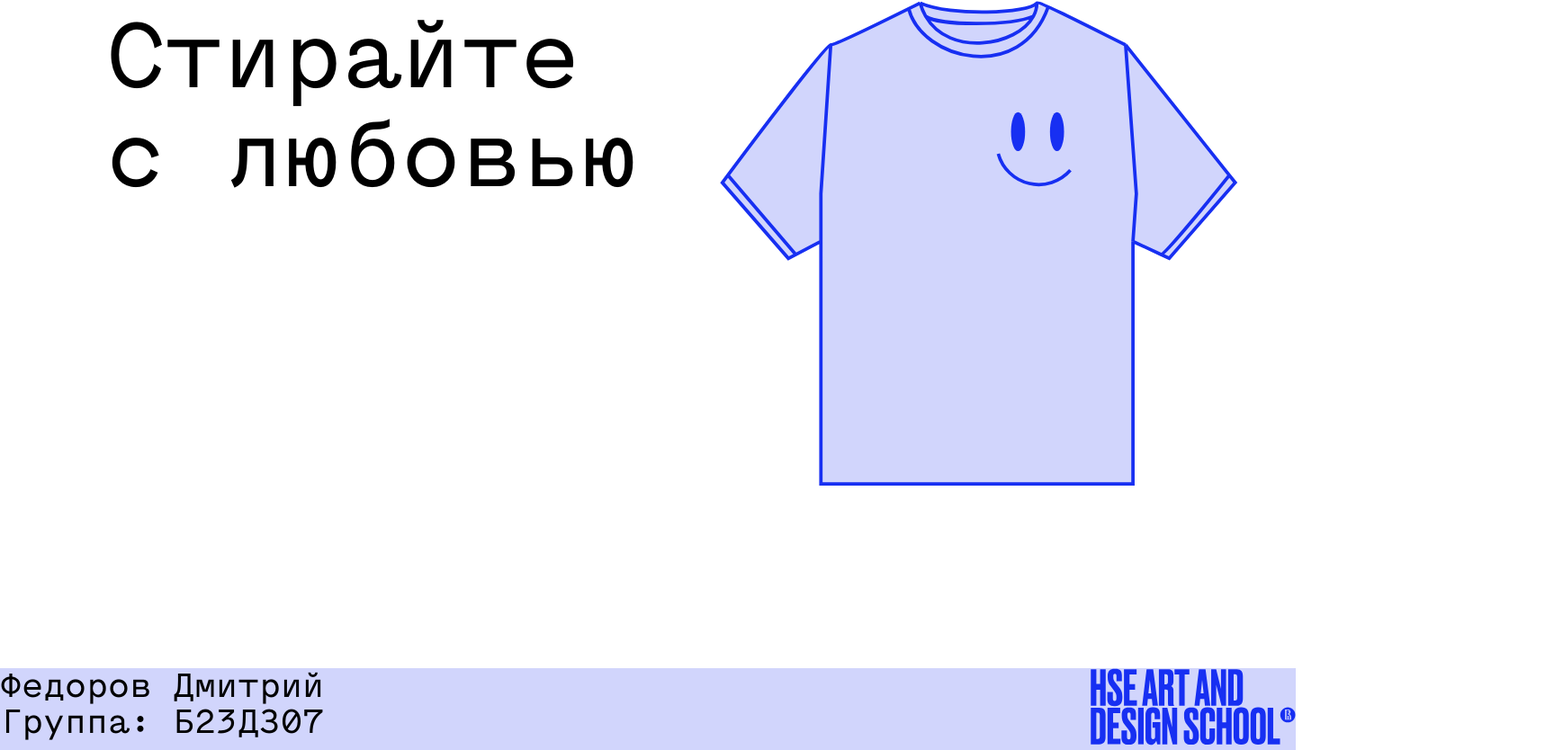
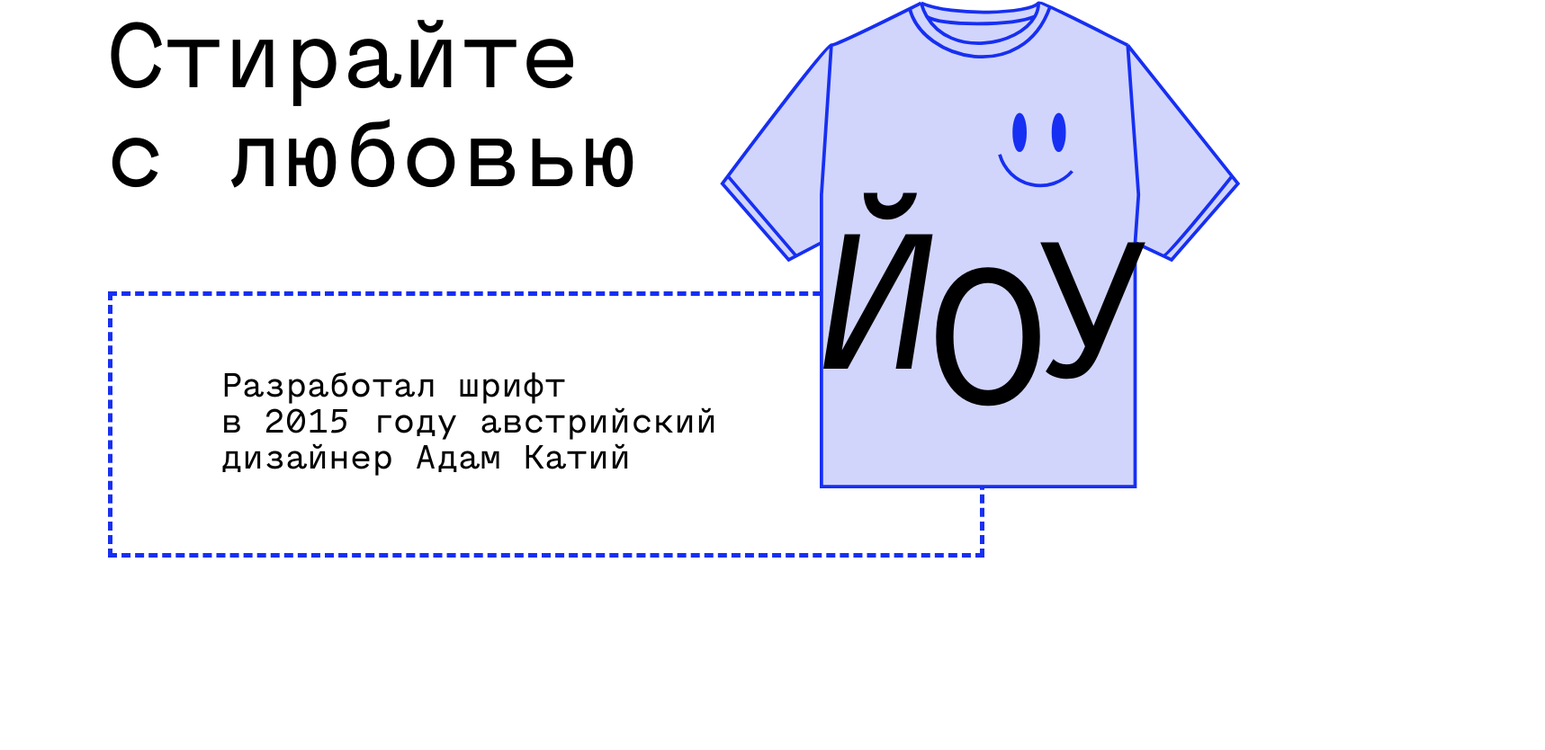
Before and after one commit to fedorovvdmitry/Menoe-Grotesque-Pro, a plain HTML site: page index.html in a window 1280 px wide. Shown: the part 906-1740 px from the top of the page at 90% size, 1717 px wide, since content can reach past the window. Drawn offline with Linux system fonts and the light colour scheme.

Commit message:
Add 2 section

```diff
--- a/index.html
+++ b/index.html
@@ -59,7 +59,20 @@
    <section>
         <div>
             <h1 id="right">Стирайте<br>с любовью</h1>
-            <img id="t-shirt" src="images/t-shirt.svg" alt="Футболка">
+            <div id="Rectangle1" style="width:964px;
+                height:286px;
+                border:5px dashed #172FF2;"><p id="caption">Разработал шрифт
+                <br>в 2015 году австрийский
+                <br>дизайнер Адам Катий</p>
+
+            </div>
+            <div id="t-shirt">
+                <img src="images/t-shirt.svg" alt="Футболка">
+                <p id="yo1">Й</p>
+                <p id="yo2">О</p>
+                <p id="yo3">У</p>
+            </div>
+
         </div>
    </section>
 
--- a/stylesheets/layout.css
+++ b/stylesheets/layout.css
@@ -50,12 +50,12 @@ body {
   left: 90px;
   top: 200px;
 }
-
 #star2 {
   position: absolute;
   left: 938px;
   top: 425px;
 }
+
 #star3 {
   position: absolute;
   left: 1164px;
@@ -65,6 +65,8 @@ body {
 #t-shirt {
   width: 576px;
   margin: 200px 0 0 800px;
+  position: relative;
+  z-index: 0;
 }
 
 footer {
@@ -78,12 +80,58 @@ body {
   color: #000000;
   font-size: 40px;
   float: left;
-    /* position: absolute;
-    left: 720px;
-    top: 600px; */
+  position: relative;
+  left: 120px;
+  top: 100px;
 }
 
 footer img {
-    /* margin: 0 0 0 1080px; */
-    float: right;
+  position: relative;
+  left: 730px;
+  top: 100px;
 }
+
+#yo1 {
+  font-family: 'MenoeGrotesquePro-italic';
+  color: #000000;
+  font-size: 230px;
+  position: relative;
+  left: 95px;
+  top: -322px;
+}
+
+#yo2 {
+  font-family: 'MenoeGrotesquePro-Regular';
+  color: #000000;
+  font-size: 230px;
+  position: relative;
+  left: 229px;
+  top: -513px;
+}
+
+#yo3 {
+  font-family: 'MenoeGrotesquePro-Regular';
+  color: #000000;
+  font-size: 230px;
+  position: relative;
+  left: 341px;
+  top: -773px;
+}
+
+#Rectangle1 {
+  font-family: 'MenoeGrotesquePro-italic';
+  color: #000000;
+  font-size: 40px;
+  position:absolute;
+  left: 120px;
+  top: 1230px;
+}
+
+#caption {
+  font-family: 'MenoeGrotesquePro-Regular';
+  color: #000000;
+  font-size: 40px;
+  position: absolute;
+  left: 120px;
+  top: 80px;
+}
```
Lines whose indentation alone changed are shown as unchanged.
